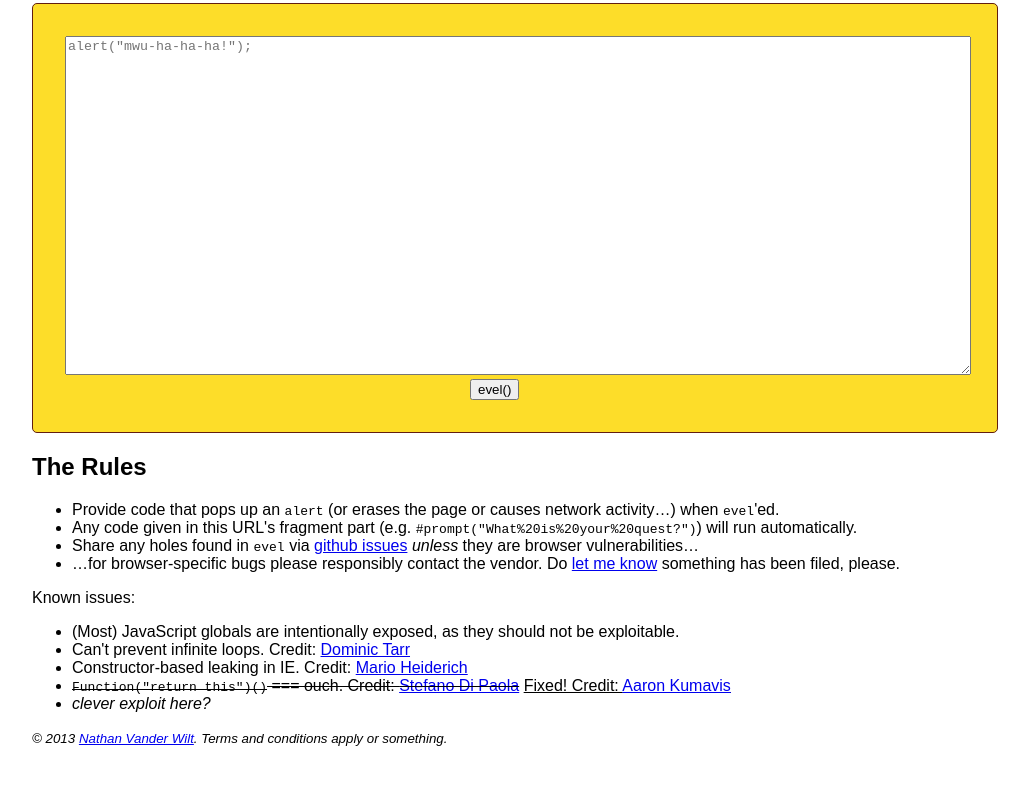
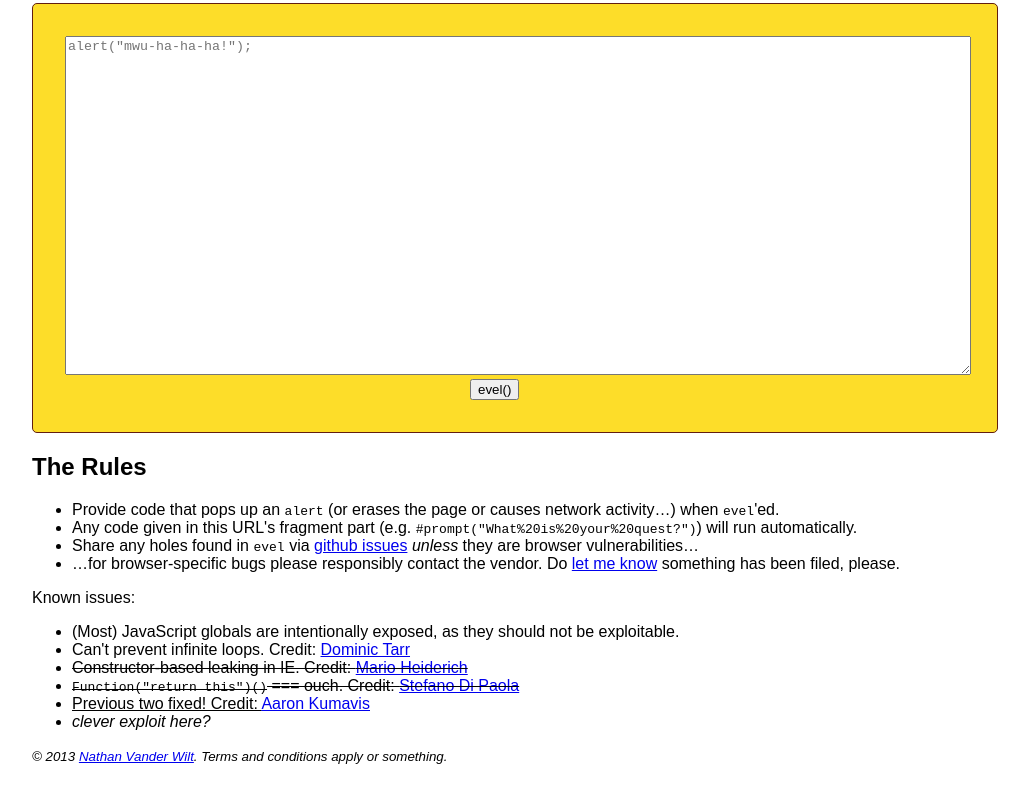
Before and after one commit to natevw/evel, a plain HTML site: page challenge.html in a window 1280 px wide. Shown: the part 414-1217 px from the top of the page, without its empty margins (8-1037 px from the left). Drawn offline with Linux system fonts and the light colour scheme.

Commit message:
Fix up previous del/ins autocomplete mess

```diff
--- a/challenge.html
+++ b/challenge.html
@@ -59,11 +59,9 @@ Known issues:
 <ul>
     <li>(Most) JavaScript globals are intentionally exposed, as they should not be exploitable.
     <li>Can't prevent infinite loops. Credit: <a href="http://dominictarr.com/">Dominic Tarr</a>
-    <li><del></del>Constructor-based leaking in IE. Credit: <a href="https://github.com/natevw/evel/issues/10">Mario Heiderich</del></a>
-    <li>
-        <del><code>Function("return this")()</code> === ouch. Credit: <a href="https://twitter.com/wisecwisec/status/357861675782770689">Stefano Di Paola</a></del>
-        <ins>Fixed! Credit: <a href="https://github.com/natevw/evel/pull/15">Aaron Kumavis</a></ins>
-    </li>
+    <li><del>Constructor-based leaking in IE. Credit: <a href="https://github.com/natevw/evel/issues/10">Mario Heiderich</a></del>
+    <li><del><code>Function("return this")()</code> === ouch. Credit: <a href="https://twitter.com/wisecwisec/status/357861675782770689">Stefano Di Paola</a></del>
+    <li><ins>Previous two fixed! Credit: <a href="https://github.com/natevw/evel/pull/15">Aaron Kumavis</a></ins>
     <li style="font-style: italic">clever exploit here?
 </ul>
 
```
